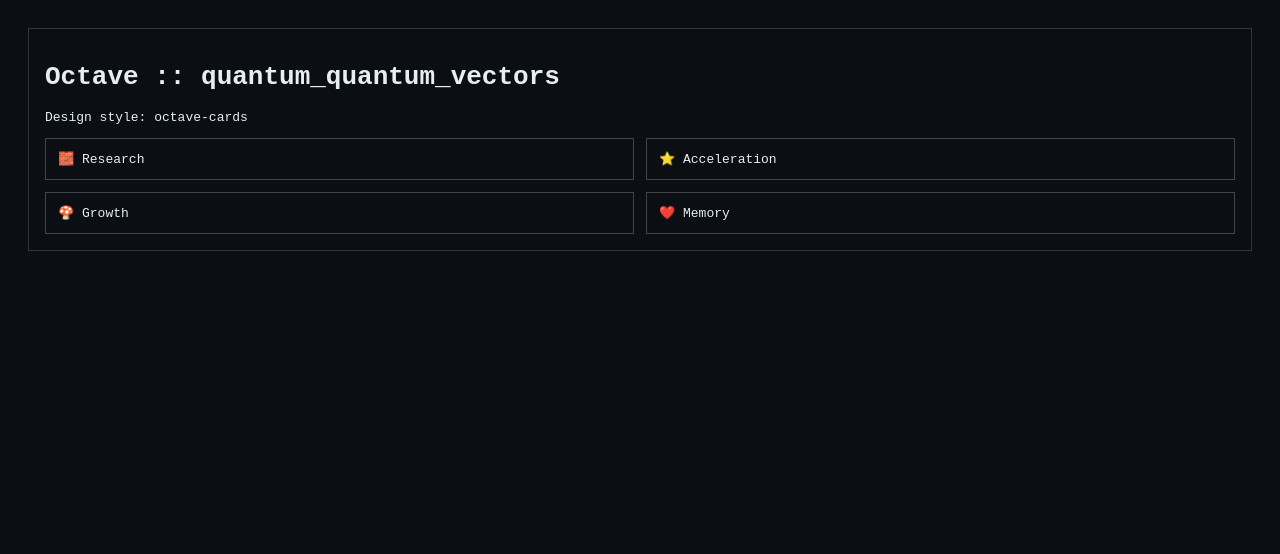
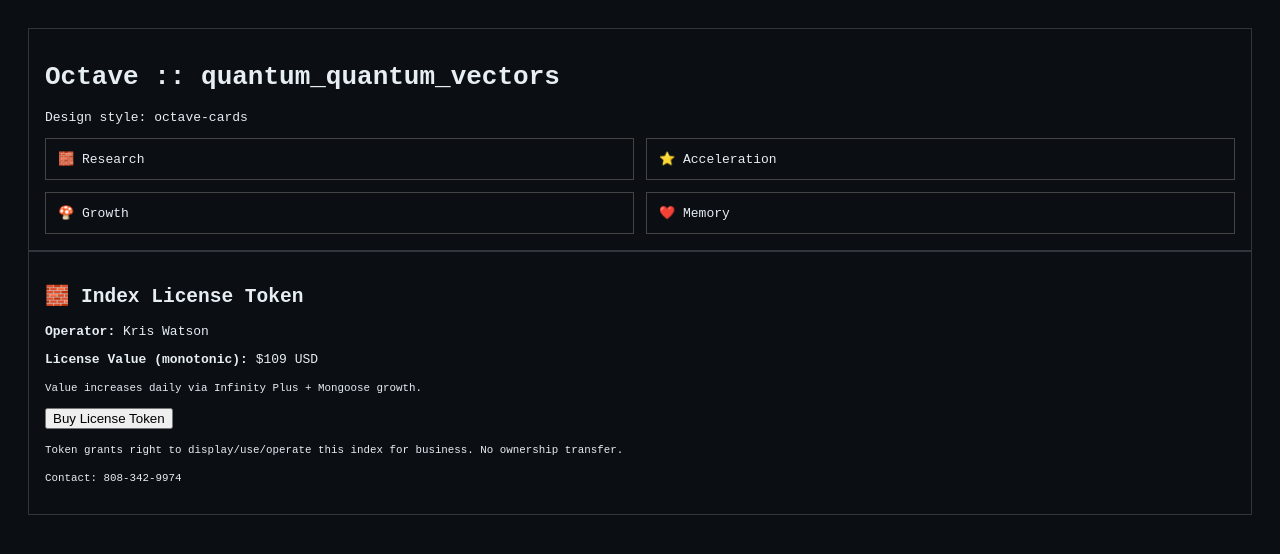
Before and after one commit to pewpi-infinity/quantum_quantum_vectors, a plain HTML site: page index.html in a window 1280 px wide. Drawn offline with Linux system fonts and the light colour scheme.

Commit message:
🧱 c13b0⁴ sweep + index growth → 109

```diff
--- a/index.html
+++ b/index.html
@@ -23,3 +23,17 @@ body{font-family:monospace;background:#0b0f14;color:#e6edf3;padding:20px}
 </div>
 </body>
 </html>
+
+<!-- INDEX_VALUE_START -->
+<div class="box">
+<h2>🧱 Index License Token</h2>
+<p><strong>Operator:</strong> Kris Watson</p>
+<p><strong>License Value (monotonic):</strong> $109 USD</p>
+<p><small>Value increases daily via Infinity Plus + Mongoose growth.</small></p>
+<form action="https://www.paypal.com/paypalme/marvaseater@gmail.com/109" method="get" target="_blank">
+  <button type="submit">Buy License Token</button>
+</form>
+<p><small>Token grants right to display/use/operate this index for business. No ownership transfer.</small></p>
+<p><small>Contact: 808-342-9974</small></p>
+</div>
+<!-- INDEX_VALUE_END -->
```
Also changed, not shown: index_value.json (added, +10 -0 lines), 2 other files.
